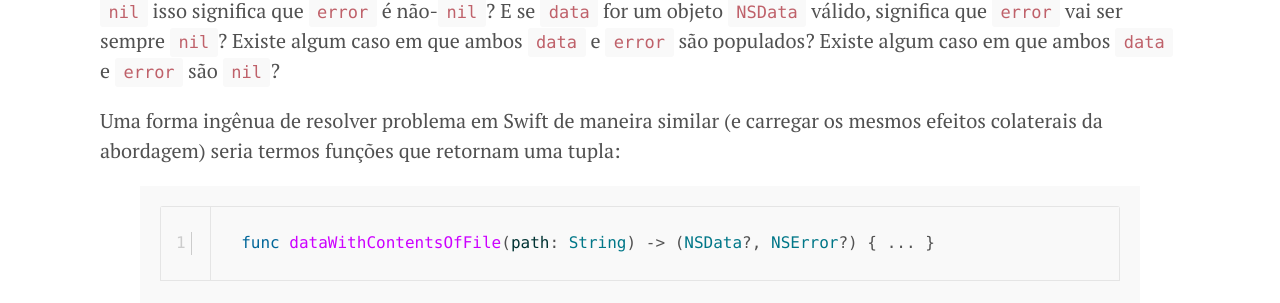
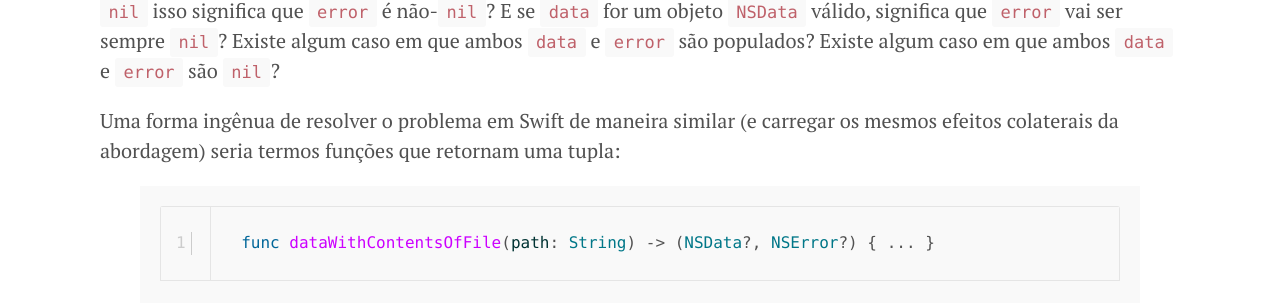
Before and after one commit to Invariante/invariante, a Jekyll site: the page built from _posts/2015-10-04-Tratamento-de-Erros.md, in a window 1280 px wide and 900 px high, scrolled down 742 px. Shown: the part 153-456 px from the top of the window. Built offline with Jekyll 4.4.1, drawn with Linux system fonts in a browser that asks for light colours; Markdown is read by kramdown in place of the engine named in the settings.

```diff
--- a/_posts/2015-10-04-Tratamento-de-Erros.md
+++ b/_posts/2015-10-04-Tratamento-de-Erros.md
@@ -21,7 +21,7 @@ NSData *data = [NSData dataWithContentsOfFile:path options:NULL error: &error];
 
 O problema aqui é que não temos informações claras sobre a relação entre o retorno `data` e o erro `error`. Se `data` for `nil` isso significa que `error` é não-`nil`? E se `data` for um objeto `NSData` válido, significa que `error` vai ser sempre `nil`? Existe algum caso em que ambos `data` e `error` são populados? Existe algum caso em que ambos `data` e `error` são `nil`?
 
-Uma forma ingênua de resolver problema em Swift de maneira similar (e carregar os mesmos efeitos colaterais da abordagem) seria termos funções que retornam uma tupla:
+Uma forma ingênua de resolver o problema em Swift de maneira similar (e carregar os mesmos efeitos colaterais da abordagem) seria termos funções que retornam uma tupla:
 
 {% highlight swift linenos %}
 func dataWithContentsOfFile(path: String) -> (NSData?, NSError?) { ... }
```
